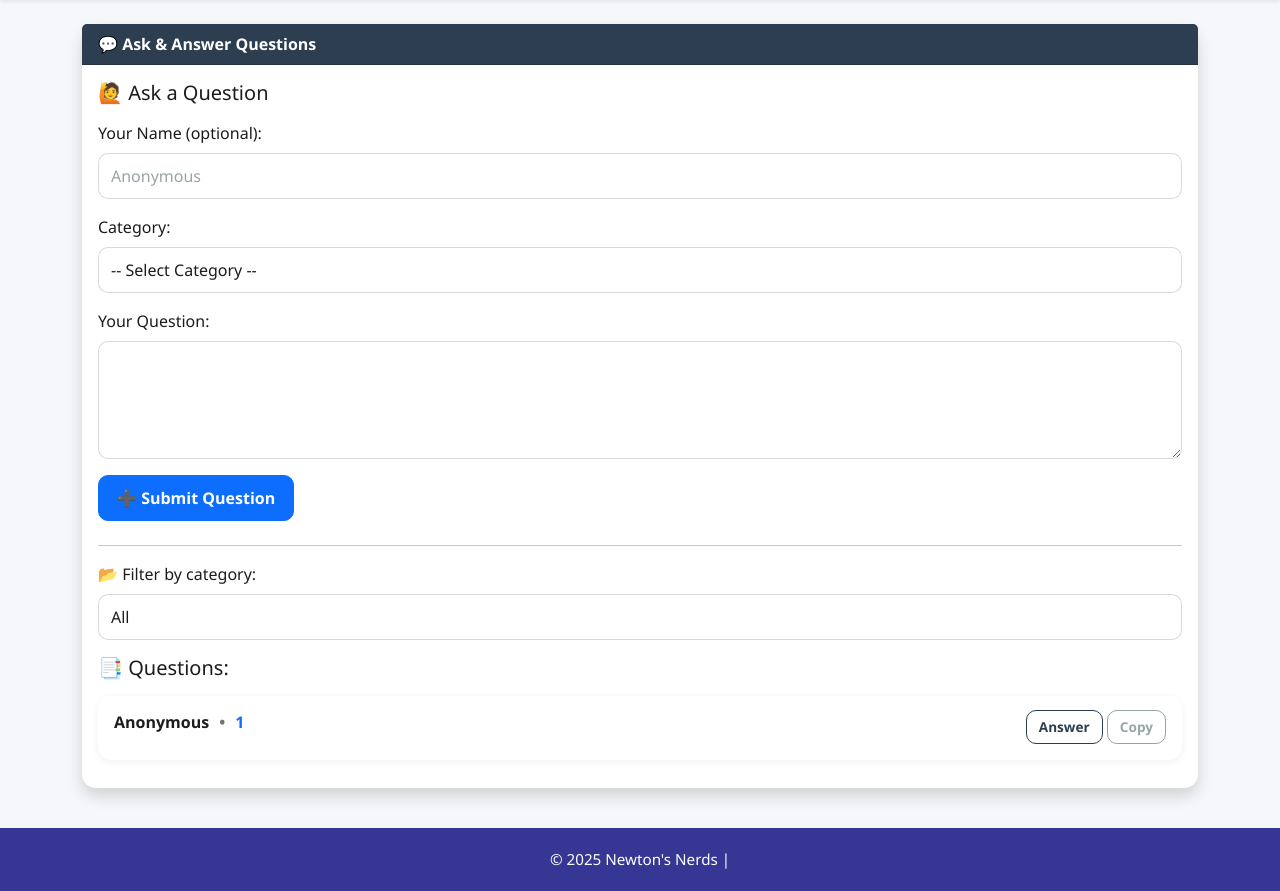
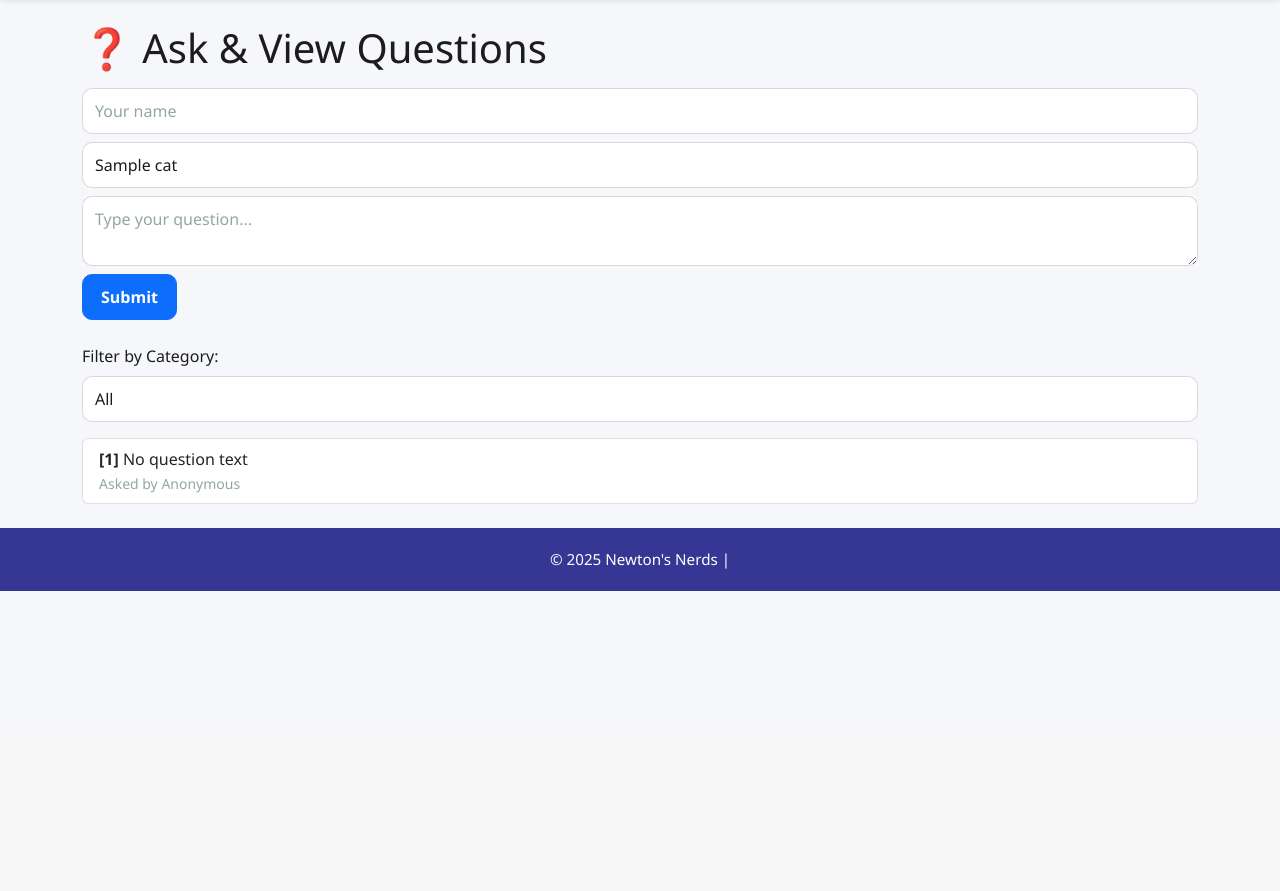
Before and after one commit to Kuetche-Duval/Final, a Flask app: template templates/Questions.html in a window 1280 px wide. Shown: the part 70-961 px from the top of the page. After the commit the page ends 661 px from the top, so only its background shows below. Run offline with Flask 3, Linux system fonts and the light colour scheme; the template is opened without the code that fills it: most values are stand-ins (such as "Sample title", 1, 10 or a date in 2020); parts of the project's set-up code (start-up, migrations or seed data) failed here and were passed over; some libraries are stand-ins or nearby versions.

Commit message:
Version 3.6

```diff
--- a/app.py
+++ b/app.py
@@ -4,52 +4,41 @@ import base64
 import json
 from pathlib import Path
 from flask import (
-    Flask, render_template, url_for, redirect, Response,
-    request, flash
+    Flask, render_template, url_for, redirect, request, flash
 )
 from dotenv import load_dotenv
-import requests
-import datetime
 import random
 import logging
-from datetime import timedelta
+import traceback
 
 load_dotenv()
 
-# --- Service account handling (Base64 -> file) ---
+# --- Service account handling ---
 SERVICE_ACCOUNT_B64 = os.environ.get("SERVICE_ACCOUNT_JSON_B64")
 SERVICE_ACCOUNT_PATH = os.environ.get("SERVICE_ACCOUNT_JSON_PATH", "service_account.json")
 
 if SERVICE_ACCOUNT_B64:
     try:
-        b64 = "".join(SERVICE_ACCOUNT_B64.split())
-        data = base64.b64decode(b64)
-        json.loads(data.decode("utf-8"))  # sanity check
-        tmp = SERVICE_ACCOUNT_PATH + ".tmp"
-        with open(tmp, "wb") as fh:
+        data = base64.b64decode(SERVICE_ACCOUNT_B64.strip())
+        json.loads(data.decode("utf-8"))  # check valid JSON
+        with open(SERVICE_ACCOUNT_PATH, "wb") as fh:
             fh.write(data)
-        Path(tmp).replace(SERVICE_ACCOUNT_PATH)
         try:
             os.chmod(SERVICE_ACCOUNT_PATH, 0o600)
         except Exception:
             pass
     except Exception as ex:
-        raise RuntimeError(f"Failed to decode/write service account: {ex}")
+        raise RuntimeError(f"Failed to decode service account: {ex}")
 else:
     if not os.path.exists(SERVICE_ACCOUNT_PATH):
-        raise RuntimeError(
-            "Missing service account credentials: set SERVICE_ACCOUNT_JSON_B64 or place "
-            f"a JSON at {SERVICE_ACCOUNT_PATH}."
-        )
+        raise RuntimeError("Missing service account JSON")
 
-# --- Flask app setup ---
+# --- Flask setup ---
 app = Flask(__name__)
 app.secret_key = os.environ.get("FLASK_SECRET_KEY", os.urandom(24))
 logging.basicConfig(level=logging.INFO)
-app.logger.setLevel(logging.INFO)
 
-# --- App constants ---
-message = "Study hard, pray harder."
+FOOTER_MESSAGE = "Study hard, pray harder."
 STATIC_CATEGORIES = [
     "Mathematics", "Biology", "Computer Science",
     "Further Mathematics", "Chemistry", "Physics", "Other"
@@ -60,27 +49,21 @@ MOTIVATION_VERSES = [
     ("Trust in the Lord with all your heart and lean not on your own understanding.", "Proverbs 3:5"),
 ]
 
-# --- sheets + drive imports (defensive) ---
+# --- Imports ---
 try:
     from sheets import (
         from_google_sheets, check_date, append_row,
-        read_rules, get_questions, clear_sheet, CACHE_TTL_QUESTIONS
+        read_rules, get_questions, clear_sheet
     )
-except Exception as e:
-    app.logger.exception("Failed to import sheets module.")
-    def _missing_sheets(*args, **kwargs):
-        raise RuntimeError(f"sheets module unavailable: {e}")
-    from_google_sheets = check_date = append_row = read_rules = get_questions = clear_sheet = _missing_sheets
-    CACHE_TTL_QUESTIONS = 30
+except ImportError as e:
+    def fail(*a, **k): raise RuntimeError(f"sheets.py missing: {e}")
+    from_google_sheets = check_date = append_row = read_rules = get_questions = clear_sheet = fail
 
 try:
     from drive import from_google_drive, folders_and_images
-except Exception as e:
-    app.logger.warning("drive.py import failed or not present: %s", e)
-    def from_google_drive(*args, **kwargs):
-        raise RuntimeError(f"drive module unavailable: {e}")
-    def folders_and_images(*args, **kwargs):
-        return []
+except ImportError:
+    def from_google_drive(*a, **k): return []
+    def folders_and_images(*a, **k): return []
 
 # -------------------------
 # Routes
@@ -89,157 +72,107 @@ except Exception as e:
 @app.route("/home")
 def home_page():
     verse, reference = random.choice(MOTIVATION_VERSES)
-    try:
-        return render_template("index.html", message="Smart for school, wise for eternity. ❤️", verse=verse, reference=reference)
-    except Exception as e:
-        app.logger.exception("Error rendering home page")
-        return f"Template render error: {e}", 500
+    return render_template("index.html", message=FOOTER_MESSAGE, verse=verse, reference=reference)
 
 @app.route("/content")
 def content_page():
     try:
         ws_values = from_google_sheets() or []
-        if not ws_values:
-            ws_title, ws_values = [], []
-        else:
-            ws_title = ws_values[0] if len(ws_values) > 0 else []
-            ws_values = ws_values[1:] if len(ws_values) > 1 else []
-
-        try:
-            dr_values = folders_and_images()
-        except Exception as ex:
-            app.logger.warning("folders_and_images failed: %s", ex)
-            dr_values = []
-
-        try:
-            form_list = from_google_drive(os.environ.get("FORMS_FOLDER_ID", ""), "application/vnd.google-apps.form")
-        except Exception as ex:
-            app.logger.info("from_google_drive issue or no forms: %s", ex)
-            form_list = []
-
+        ws_title = ws_values[0] if ws_values else []
+        ws_content = ws_values[1:] if len(ws_values) > 1 else []
+        dr_values = folders_and_images()
+        form_list = from_google_drive(os.environ.get("FORMS_FOLDER_ID", ""), "application/vnd.google-apps.form")
         return render_template(
             "content.html",
-            message=message,
-            sheet_content=ws_values,
+            message=FOOTER_MESSAGE,
+            sheet_content=ws_content,
             sheet_title=ws_title,
             today_date=check_date(),
             form_list=form_list,
             dr_values=dr_values
         )
     except Exception as e:
-        app.logger.exception("Error loading content page")
-        return render_template(
-            "content.html",
-            message=message,
-            sheet_content=[],
-            sheet_title=[],
-            today_date=[],
-            form_list=[],
-            dr_values=[],
-            error=f"Error loading content: {e}"
-        ), 500
+        return render_template("content.html", message=FOOTER_MESSAGE, sheet_content=[], sheet_title=[], today_date="", form_list=[], dr_values=[], error=str(e))
 
 @app.route("/questions", methods=["GET", "POST"])
 def questions_page():
-    message = None
+    if request.method == "POST":
+        submitted_question = (request.form.get("question") or "").strip()
+        if submitted_question:
+            username = (request.form.get("name") or "Anonymous").strip()
+            choice_selected = (request.form.get("category") or "Other").strip()
+            try:
+                append_row([choice_selected, username, submitted_question])
+                flash("✅ Question submitted!", "success")
+            except Exception:
+                flash("❌ Could not submit question. Try again later.", "danger")
+        else:
+            flash("⚠️ Please enter a question.", "warning")
+        return redirect(url_for("questions_page"))
+
+    selected_category = request.args.get("categoryFilter", "").strip()
     try:
-        if request.method == "POST":
-            submitted_question = (request.form.get("question") or "").strip()
-            if submitted_question:
-                username = (request.form.get("name") or "Anonymous").strip()
-                question_text = submitted_question
-                choice_selected = (request.form.get("category") or "").strip() or "Other"
-                try:
-                    append_row([choice_selected, username, question_text])
-                    flash("Question submitted — thanks!", "success")
-                except Exception:
-                    app.logger.exception("Failed to append question")
-                    flash("Could not submit question at this time. Try again later.", "danger")
-                return redirect(url_for("questions_page"))
-            else:
-                flash("Please enter a question before submitting.", "warning")
-                return redirect(url_for("questions_page"))
+        all_questions = get_questions() or []
+    except Exception:
+        all_questions = []
 
-        selected_category = (request.args.get("categoryFilter") or "").strip()
-        all_questions = get_questions_safe()
-        all_questions = [
-            q for q in all_questions
-            if isinstance(q, (list, tuple)) and any((cell is not None and str(cell).strip()) for cell in q)
-        ]
+    derived_set = {str(q[0]).strip() for q in all_questions if q and len(q) > 0 and q[0]}
+    categories_for_ui = STATIC_CATEGORIES + [c for c in sorted(derived_set) if c not in STATIC_CATEGORIES]
 
-        derived_set = {str(q[0]).strip() for q in all_questions if len(q) > 0 and q[0]}
-        extra_categories = [c for c in sorted(derived_set) if c not in STATIC_CATEGORIES]
-        categories_for_ui = STATIC_CATEGORIES + extra_categories
+    if selected_category:
+        questions = [q for q in all_questions if len(q) > 0 and str(q[0]).strip() == selected_category]
+    else:
+        questions = all_questions
 
-        if selected_category:
-            questions = [q for q in all_questions if len(q) > 0 and str(q[0]).strip() == selected_category]
-        else:
-            questions = all_questions
+    return render_template(
+        "questions.html",
+        questions=questions,
+        message=FOOTER_MESSAGE,
+        categories=categories_for_ui,
+        selected_category=selected_category
+    )
 
-        return render_template(
-            "questions.html",
-            questions=questions,
-            message=message,
-            categories=categories_for_ui,
-            selected_category=selected_category
-        )
+@app.route("/about")
+def about():
+    return render_template("about.html", message=FOOTER_MESSAGE)
 
-    except Exception:
-        app.logger.exception("Error in questions_page")
-        return render_template(
-            "questions.html",
-            questions=[],
-            message=message,
-            categories=STATIC_CATEGORIES,
-            selected_category="",
-            error="Unable to load questions right now. Please try again later."
-        ), 200
-
-
-@app.route("/drive-image/<file_id>")
-def drive_image(file_id):
-    try:
-        url = f"https://drive.google.com/uc?export=download&id={file_id}"
-        r = requests.get(url, stream=True, timeout=10)
-        r.raise_for_status()
-        content_type = r.headers.get("Content-Type", "image/jpeg")
-        return Response(r.content, content_type=content_type)
-    except requests.exceptions.RequestException as re:
-        app.logger.exception("Drive image fetch failed")
-        return f"Image fetch error: {re}", 502
-    except Exception as e:
-        app.logger.exception("Unexpected drive image error")
-        return f"Image fetch error: {e}", 500
+@app.route("/contact", methods=["GET", "POST"])
+def contact():
+    msg = None
+    if request.method == "POST":
+        content = request.form.get("message") or ""
+        msg = "✅ Message sent!" if content else "❌ Please enter a message."
+    return render_template("contact.html", message=FOOTER_MESSAGE, form_message=msg)
 
 @app.route("/rules")
 def rules_page():
     try:
         rules = read_rules() or []
-        return render_template("rules.html", rules=rules, message=message)
-    except Exception as e:
-        app.logger.exception("Error loading rules")
-        return render_template("rules.html", rules=[], message=message, error="Unable to load rules right now."), 500
+    except Exception:
+        rules = []
+    return render_template("rules.html", rules=rules, message=FOOTER_MESSAGE)
 
-# Admin manual clear (optional)
-from flask import jsonify
 @app.route("/admin", methods=["GET", "POST"])
 def admin_page():
-    message = None
+    result = None
     if request.method == "POST":
-        admin_secret = os.environ.get("ADMIN_CLEAR_SECRET")
         provided_secret = (request.form.get("secret") or "").strip()
-        if provided_secret == admin_secret:
+        if provided_secret == os.environ.get("ADMIN_CLEAR_SECRET"):
             try:
                 clear_sheet()
-                message = "✅ All questions cleared successfully."
+                result = "✅ Questions cleared."
             except Exception as e:
-                message = f"❌ Failed to clear questions: {e}"
+                result = f"❌ Failed: {e}"
         else:
-            message = "❌ Invalid secret!"
-    return render_template("admin.html", result=message, message="All You Do, Do It With Love ❤️❤️❤️")
+            result = "❌ Invalid secret!"
+    return render_template("admin.html", result=result, message=FOOTER_MESSAGE)
 
-# --- Entry point ---
+# --- Global error handler ---
+@app.errorhandler(Exception)
+def handle_exception(e):
+    app.logger.error("Unhandled Exception: %s\n%s", e, traceback.format_exc())
+    return render_template("error.html", message=FOOTER_MESSAGE, error=str(e)), 500
+
 if __name__ == "__main__":
     port = int(os.environ.get("PORT", 5000))
-    debug = os.environ.get("FLASK_DEBUG", "False").lower() in ("1", "true", "yes")
-    app.run(host="0.0.0.0", port=port, debug=debug)
+    app.run(host="0.0.0.0", port=port, debug=False)
--- a/templates/Questions.html
+++ b/templates/Questions.html
@@ -5,146 +5,83 @@
 {% endblock %}
 
 {% block styles %}
-
+<style>
+  .question-list { list-style: none; padding: 0; }
+  .question-item { border-bottom: 1px solid #eee; padding: 0.5rem 0; display: flex; }
+  .question-header { font-weight: bold; margin-bottom: 0.25rem; }
+  .author { color: #007bff; }
+  .category { color: #28a745; font-style: italic; }
+  .dot { margin: 0 0.25rem; }
+  .message-text { white-space: pre-wrap; margin-bottom: 0.25rem; }
+  .msg-actions button { margin-left: 0.25rem; }
+</style>
 {% endblock %}
 
 {% block content %}
 <div class="container py-4">
-  <div class="row g-4">
-    <div class="col-12">
-      <div class="card shadow">
-        <div class="card-header bg-primary text-white fw-bold">
-          💬 Ask & Answer Questions
-        </div>
-        <div class="card-body">
+  <h2 class="mb-3">❓ Ask & View Questions</h2>
 
-          <!-- ================== New Question Form ================== -->
-          <h5 class="mb-3">🙋 Ask a Question</h5>
+  <!-- Ask Form -->
   <form method="POST" action="{{ url_for('questions_page') }}" class="mb-4">
-            <div class="mb-3">
-              <label for="name" class="form-label">Your Name (optional):</label>
-              <input type="text" class="form-control" id="name" name="name" placeholder="Anonymous">
-            </div>
-            <div class="mb-3">
-              <label for="category" class="form-label">Category:</label>
-              <select class="form-select" id="category" name="category" required>
-                <option value="">-- Select Category --</option>
-                {% for c in categories %}
-                  <option value="{{c}}">{{c}}</option>
+    <input type="text" name="name" placeholder="Your name" class="form-control mb-2" />
+    <select name="category" class="form-select mb-2">
+      {% for cat in categories %}
+      <option value="{{ cat }}" {% if cat == selected_category %}selected{% endif %}>{{ cat }}</option>
       {% endfor %}
     </select>
-            </div>
-            <div class="mb-3">
-              <label for="question" class="form-label">Your Question:</label>
-              <textarea class="form-control" id="question" name="question" rows="4" required></textarea>
-            </div>
-            <button type="submit" class="btn btn-primary">➕ Submit Question</button>
+    <textarea name="question" class="form-control mb-2" placeholder="Type your question..." required></textarea>
+    <button type="submit" class="btn btn-primary">Submit</button>
   </form>
-          <hr>
 
-          <!-- ================== Category Filter ================== -->
-          <form method="POST" action="{{ url_for('questions_page') }}" class="mb-3">
-            <label for="categoryFilter" class="form-label">📂 Filter by category:</label>
-            <select class="form-select" id="categoryFilter" name="categoryFilter" onchange="this.form.submit()">
+  <!-- Filter -->
+  <form method="GET" action="{{ url_for('questions_page') }}" class="mb-3">
+    <label for="categoryFilter" class="form-label">Filter by Category:</label>
+    <select id="categoryFilter" name="categoryFilter" class="form-select" onchange="this.form.submit()">
       <option value="">All</option>
-              {% for c in categories %}
-                <option value="{{c}}" {% if selected_category == c %}selected{% endif %}>{{c}}</option>
+      {% for cat in categories %}
+      <option value="{{ cat }}" {% if cat == selected_category %}selected{% endif %}>{{ cat }}</option>
       {% endfor %}
     </select>
   </form>
 
-          <!-- ================== Questions List ================== -->
-          <h5 class="mb-3">📑 Questions:</h5>
-          <ul class="question-list">
+  <!-- Question List -->
+  {% if questions %}
+  <ul class="list-group">
     {% for q in questions %}
-            {# normalized rows: [category, name, question, time] (sheets.py ensures 4 cols) #}
-            {% set category = q[0] if q|length > 0 else '' %}
-            {% set author = q[1] if q|length > 1 and q[1] else 'Anonymous' %}
-            {% set question_text = q[2] if q|length > 2 else '' %}
-            {% set time_only = q[3] if q|length > 3 else '' %}
-
-            <li class="question-item">
-              <div class="d-flex justify-content-between align-items-start">
-                <div style="flex:1; min-width:0;">
-                  <div class="question-header">
-                    <span class="author">{{ author }}</span>
-                    <span class="dot">•</span>
-                    <span class="category">{{ category }}</span>
-                  </div>
-
-                  <div class="message-text">{{ question_text }}</div>
-                  <div class="d-flex justify-content-end">
-                    <small class="text-muted message-time">{{ time_only }}</small>
-                  </div>
-                </div>
-
-                <!-- visible Answer button (and optional Copy button) -->
-                <div class="ms-3 text-end msg-actions">
-                  <button type="button"
-                          class="btn btn-sm btn-outline-primary answer-btn"
-                          data-author="{{ author|e }}"
-                          data-question="{{ question_text|e }}"
-                          data-timestamp="{{ time_only|e }}">
-                    Answer
-                  </button>
-                  <button type="button"
-                          class="btn btn-sm btn-outline-secondary copy-btn"
-                          data-question="{{ question_text|e }}">
-                    Copy
-                  </button>
-                </div>
-              </div>
+    <li class="list-group-item">
+      <strong>[{{ q[0] if q|length > 0 else "Other" }}]</strong>
+      {{ q[2] if q|length > 2 else "No question text" }}
+      <br>
+      <span class="text-muted small">
+        Asked by {{ q[1] if q|length > 1 else "Anonymous" }}
+        {% if q|length > 3 %} at {{ q[3] }}{% endif %}
+      </span>
     </li>
-            {% else %}
-              <li class="text-muted">No questions yet. Be the first to ask!</li>
     {% endfor %}
   </ul>
-
-        </div>
-      </div>
-    </div>
-  </div>
-</div>
-
-<!-- ================== Answer Modal ================== -->
-<div class="modal fade" id="answerModal" tabindex="-1" aria-hidden="true">
-  <div class="modal-dialog modal-lg modal-dialog-centered">
-    <div class="modal-content rounded-3 shadow-lg">
-      <div class="modal-header bg-primary text-white">
-        <h5 class="modal-title">✍️ Answer Question</h5>
-        <button type="button" class="btn-close btn-close-white" data-bs-dismiss="modal"></button>
-      </div>
-      <div class="modal-body">
-        <label class="form-label">Preview & Write:</label>
-        <textarea id="answerText" class="form-control"></textarea>
-      </div>
-      <div class="modal-footer">
-        <button class="btn btn-outline-secondary" onclick="copyAnswer()">📋 Copy</button>
-        <a id="whatsappBtn" class="btn btn-success" target="_blank">📲 Send to WhatsApp</a>
-      </div>
-    </div>
-  </div>
+  {% else %}
+  <p class="text-muted">No questions available.</p>
+  {% endif %}
 </div>
 {% endblock %}
+
 
 {% block scripts %}
 <script>
 document.addEventListener("DOMContentLoaded", function () {
-  // Helper: decode HTML entities (data-* may contain escaped HTML)
+
   function decodeHtml(html) {
     const txt = document.createElement("textarea");
     txt.innerHTML = html || "";
     return txt.value;
   }
 
-  // Autosize helper
   function autosizeTextarea(el) {
     if (!el) return;
     el.style.height = "auto";
     el.style.height = el.scrollHeight + "px";
   }
 
-  // Open answer modal and fill textarea
   function openAnswerModal(author, question, timestamp) {
     const textarea = document.getElementById("answerText");
     const timePart = timestamp ? ` at ${timestamp}` : "";
@@ -153,97 +90,64 @@ document.addEventListener("DOMContentLoaded", function () {
       textarea.value = text;
       autosizeTextarea(textarea);
     }
-    // show bootstrap modal if available
     try {
       if (typeof bootstrap !== "undefined" && bootstrap.Modal) {
         const modalEl = document.getElementById("answerModal");
-        if (modalEl) {
-          new bootstrap.Modal(modalEl).show();
+        if (modalEl) new bootstrap.Modal(modalEl).show();
         return;
       }
-      }
-    } catch (err) {
-      // fallthrough to fallback if bootstrap not available
-    }
-    // Fallback: if Bootstrap modal isn't available, copy to clipboard and alert
-    try {
-      window.alert("Answer box (Bootstrap missing) — the prepared answer is copied to your clipboard.");
-      navigator.clipboard.writeText(text).catch(()=>{ /* ignore */ });
-    } catch (e) {
-      // nothing else
-    }
+    } catch {}
+    try { navigator.clipboard.writeText(text).catch(()=>{}); } catch {}
   }
 
-  // Copy arbitrary text with fallback prompt
   function copyTextToClipboard(text, btn) {
     if (!text) return;
     if (navigator.clipboard && navigator.clipboard.writeText) {
       navigator.clipboard.writeText(text).then(() => {
-        // small feedback
         if (btn) {
           const prev = btn.innerHTML;
           btn.innerHTML = "Copied ✓";
           setTimeout(()=> btn.innerHTML = prev, 1200);
-        } else {
-          alert("Copied to clipboard!");
         }
-      }).catch(() => {
-        // fallback to prompt
-        window.prompt("Copy (Ctrl+C / Cmd+C) — text below:", text);
-      });
-    } else {
-      // fallback
-      window.prompt("Copy (Ctrl+C / Cmd+C) — text below:", text);
-    }
+      }).catch(()=>{ window.prompt("Copy:", text); });
+    } else { window.prompt("Copy:", text); }
   }
 
-  // Copy answer button used in modal
   window.copyAnswer = function () {
     const textarea = document.getElementById("answerText");
     const text = textarea ? textarea.value : "";
     copyTextToClipboard(text);
   };
 
-  // WhatsApp button behavior
   const whatsappBtn = document.getElementById("whatsappBtn");
   if (whatsappBtn) {
-    whatsappBtn.addEventListener("click", function (e) {
-      // build link on click so it always uses current textarea content
+    whatsappBtn.addEventListener("click", function () {
       const textarea = document.getElementById("answerText");
       const text = textarea ? textarea.value : "";
       const encoded = encodeURIComponent(text || "");
-      const groupLink = "https://chat.whatsapp.com/YOUR_GROUP_ID"; // replace
-      // use href format that sends message text when opening in mobile/desktop
+      const groupLink = "https://chat.whatsapp.com/YOUR_GROUP_ID"; // replace with real group
       this.href = `${groupLink}?text=${encoded}`;
     });
   }
 
-  // Attach delegated handlers for Answer + Copy buttons
   document.body.addEventListener("click", function (ev) {
     const answerBtn = ev.target.closest && ev.target.closest(".answer-btn");
     if (answerBtn) {
-      const rawAuthor = answerBtn.getAttribute("data-author") || "";
-      const rawQuestion = answerBtn.getAttribute("data-question") || "";
-      const rawTimestamp = answerBtn.getAttribute("data-timestamp") || "";
-      const author = decodeHtml(rawAuthor);
-      const question = decodeHtml(rawQuestion);
-      const timestamp = decodeHtml(rawTimestamp);
-      openAnswerModal(author, question, timestamp);
-      ev.preventDefault();
-      return;
+      openAnswerModal(
+        decodeHtml(answerBtn.getAttribute("data-author")),
+        decodeHtml(answerBtn.getAttribute("data-question")),
+        decodeHtml(answerBtn.getAttribute("data-timestamp"))
+      );
+      ev.preventDefault(); return;
     }
 
     const copyBtn = ev.target.closest && ev.target.closest(".copy-btn");
     if (copyBtn) {
-      const rawQ = copyBtn.getAttribute("data-question") || "";
-      const question = decodeHtml(rawQ);
-      copyTextToClipboard(question, copyBtn);
-      ev.preventDefault();
-      return;
+      copyTextToClipboard(decodeHtml(copyBtn.getAttribute("data-question")), copyBtn);
+      ev.preventDefault(); return;
     }
   });
 
-  // Attach autosize to the answer textarea (if present)
   const answerTextEl = document.getElementById("answerText");
   if (answerTextEl) {
     answerTextEl.addEventListener("input", function () {
@@ -251,6 +155,6 @@ document.addEventListener("DOMContentLoaded", function () {
     });
   }
 
-}); // DOMContentLoaded
+});
 </script>
 {% endblock %}
```
Also changed, not shown: templates/error.html (added, +8 -0 lines). Lines whose indentation alone changed are shown as unchanged.
